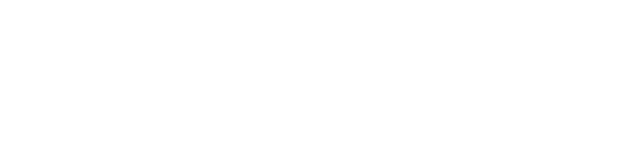
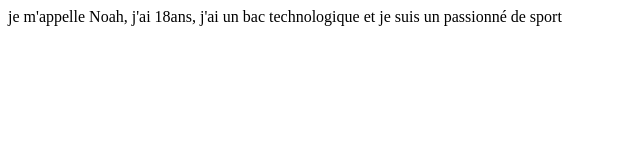
Before and after one commit to LandryPierre/dwebexogit.github.io, a plain HTML site: page index.html in a window 1280 px wide. Shown: the whole page, without its empty margins (0-640 px from the left). Drawn offline with Linux system fonts and the light colour scheme.

Commit message:
section mauray

```diff
--- a/index.html
+++ b/index.html
@@ -3,6 +3,7 @@
 
     </head>
     <body>
+        <p>je m'appelle Noah, j'ai 18ans, j'ai un bac technologique et je suis un passionné de sport</p>
 
     </body>
 </html>
```
